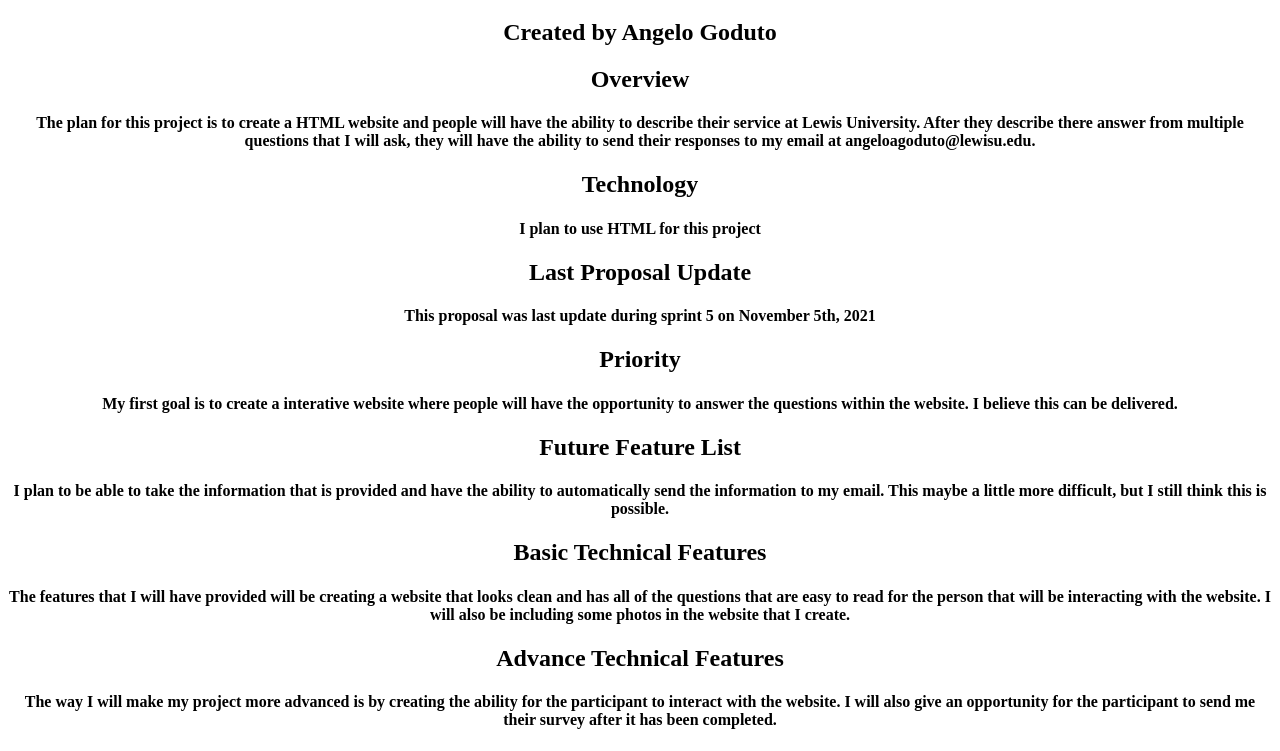
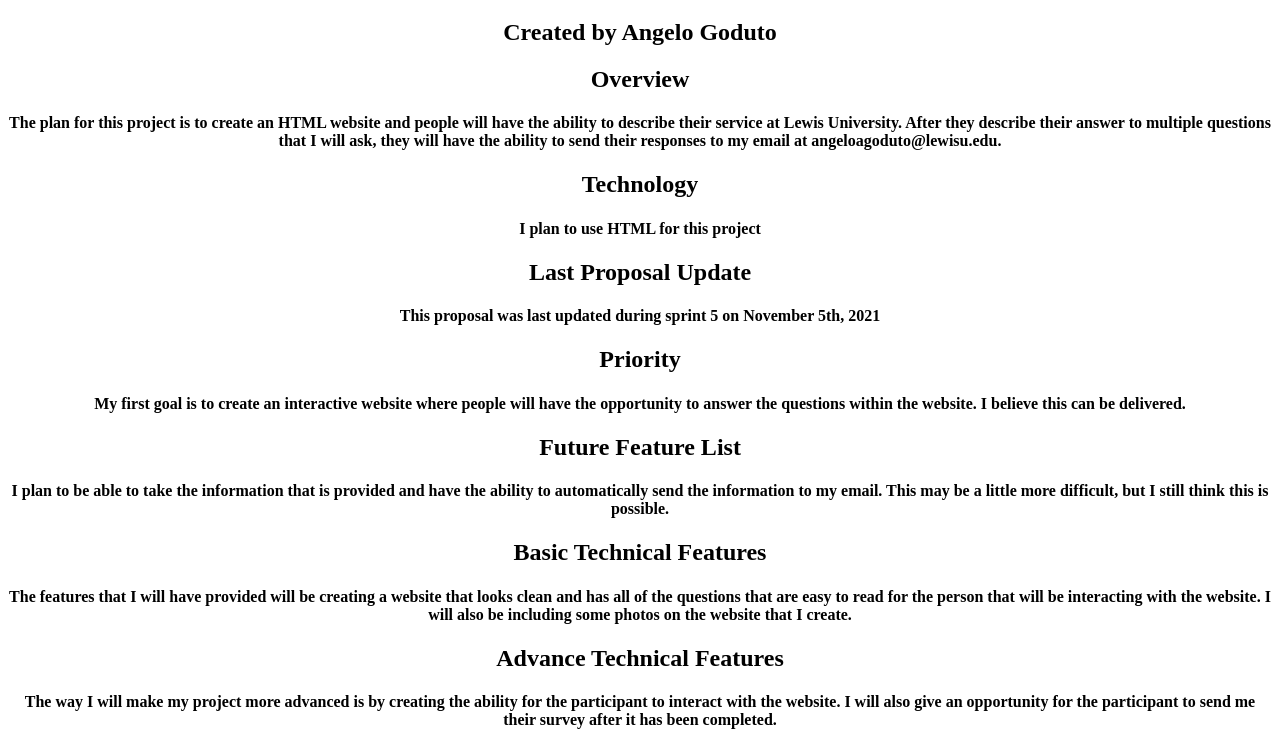
Before and after one commit to AGoduto1/final-project-proposal, a plain HTML site: page index.html in a window 1280 px wide. Shown: the part 61-812 px from the top of the page. Drawn offline with Linux system fonts and the light colour scheme.

Commit message:
Update file.

```diff
--- a/index.html
+++ b/index.html
@@ -13,36 +13,37 @@
     <center><h2>Created by Angelo Goduto</h2></center>
 
     <center><h2>Overview</h2></center>
-    <center><h4>The plan for this project is to create a HTML website and people will have the ability to describe their
-        service at Lewis University. After they describe there answer from multiple questions that I will ask,
-        they will have the ability to send their responses to my email at angeloagoduto@lewisu.edu.
+    <center><h4>The plan for this project is to create an HTML website and people will have the ability to describe their
+        service at Lewis University. After they describe their answer to multiple questions that I will ask, they will have
+        the ability to send their responses to my email at angeloagoduto@lewisu.edu.
     </h4></center>
 
     <center><h2>Technology</h2></center>
     <center><h4>I plan to use HTML for this project</h4></center>
 
     <center><h2>Last Proposal Update</h2></center>
-    <center><h4>This proposal was last update during sprint 5 on November 5th, 2021</h4></center>
+    <center><h4>This proposal was last updated during sprint 5 on November 5th, 2021</h4></center>
 
     <center><h2>Priority</h2></center>
-    <center><h4>My first goal is to create a interative website where people will have the opportunity to answer the questions
-        within the website. I believe this can be delivered.
+    <center><h4>My first goal is to create an interactive website where people will have the opportunity to answer the
+        questions within the website. I believe this can be delivered.
     </h4></center>
 
     <center><h2>Future Feature List</h2></center>
-    <center><h4>I plan to be able to take the information that is provided and have the ability to automatically send the information
-        to my email. This maybe a little more difficult, but I still think this is possible.
+    <center><h4>I plan to be able to take the information that is provided and have the ability to automatically send
+        the information to my email. This may be a little more difficult, but I still think this is possible.
     </h4></center>
 
     <center><h2>Basic Technical Features</h2></center>
-    <center><h4>The features that I will have provided will be creating a website that looks clean and has all of the questions that
-        are easy to read for the person that will be interacting with the website. I will also be including some photos
-        in the website that I create.
+    <center><h4>The features that I will have provided will be creating a website that looks clean and has all of the
+        questions that are easy to read for the person that will be interacting with the website. I will also be
+        including some photos on the website that I create.
     </h4></center>
 
     <center><h2>Advance Technical Features</h2></center>
-    <center><h4>The way I will make my project more advanced is by creating the ability for the participant to interact with the website.
-        I will also give an opportunity for the participant to send me their survey after it has been completed.
+    <center><h4>The way I will make my project more advanced is by creating the ability for the participant to
+        interact with the website. I will also give an opportunity for the participant to send me their survey after
+        it has been completed.
     </h4></center>
 
 </body>
```
